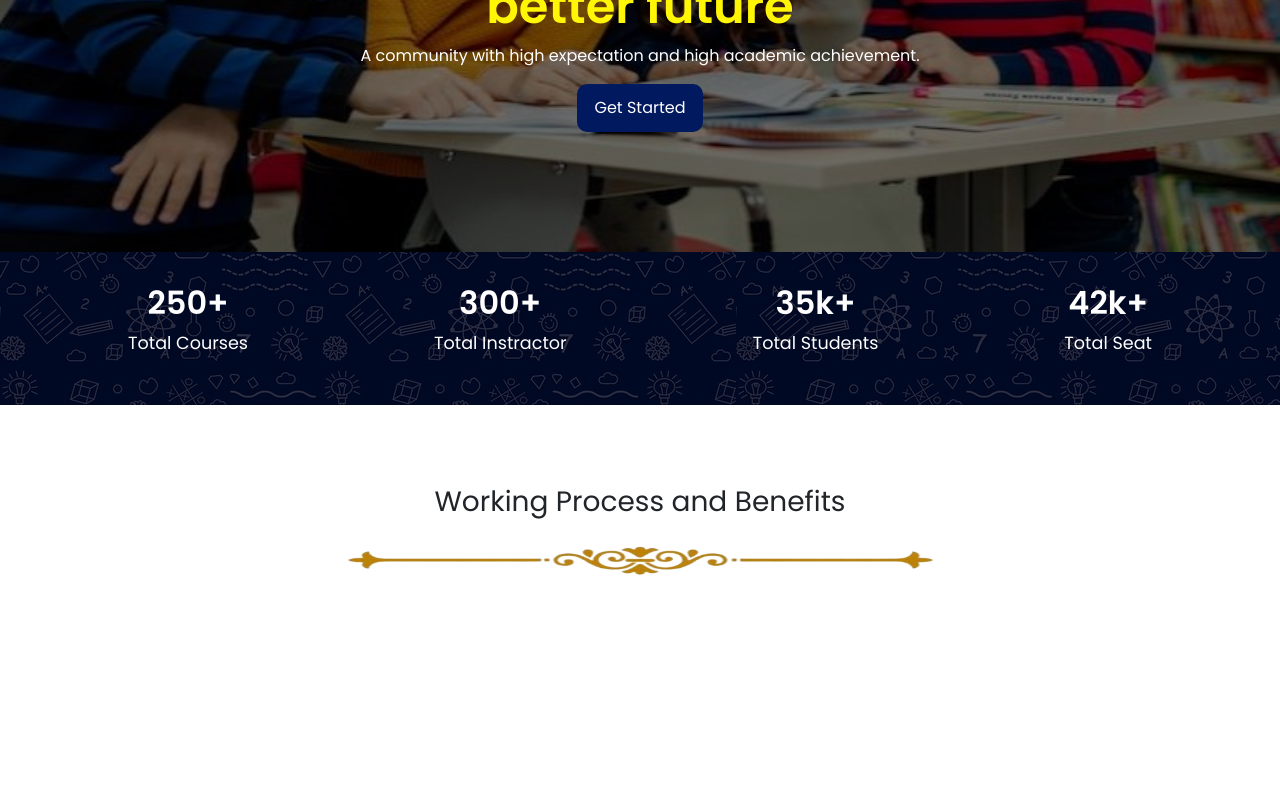
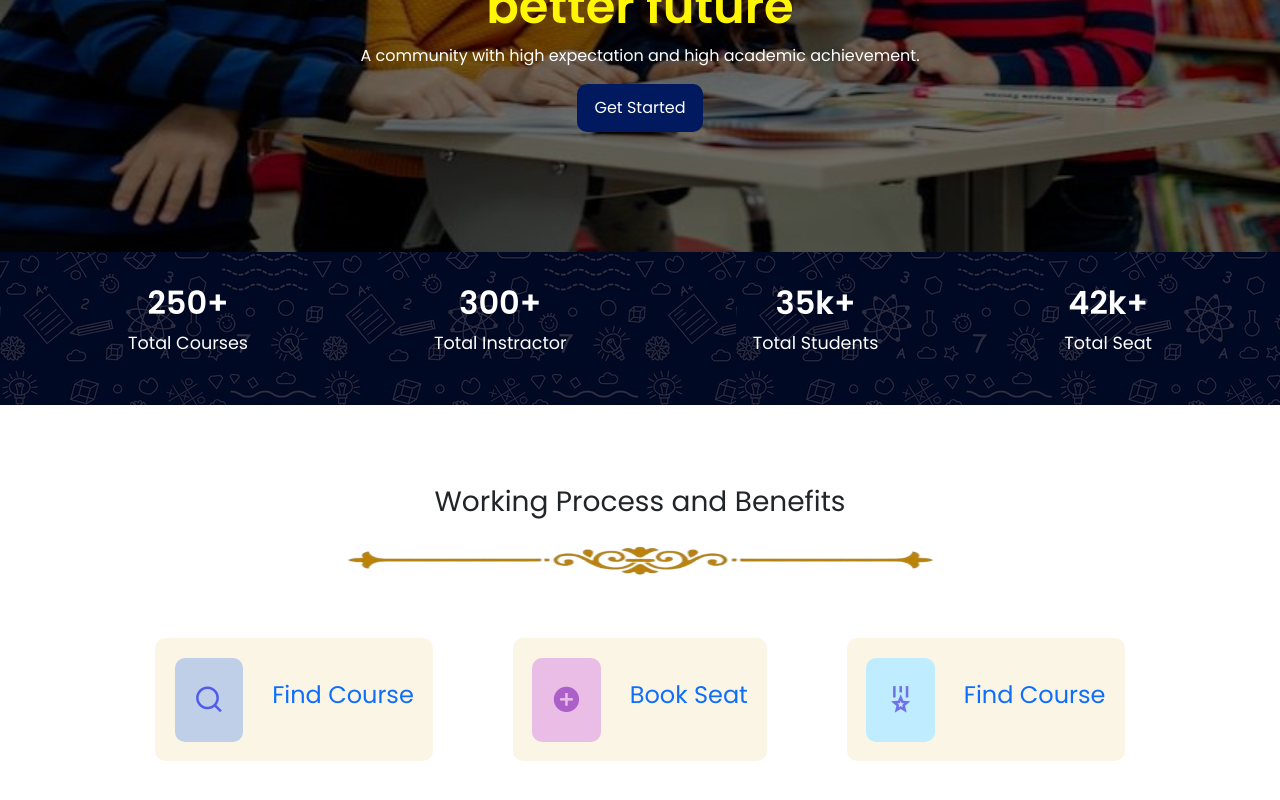
Before and after one commit to collins-dev1/school_website, a React (Create React App) app: page / in a window 1280 px wide. Shown: the part 388-1188 px from the top of the page. Built offline with nearby package versions, Linux system fonts and the light colour scheme.

Commit message:
navbar update

```diff
--- a/package.json
+++ b/package.json
@@ -8,7 +8,8 @@
     "react": "^19.0.0",
     "react-dom": "^19.0.0",
     "react-router-dom": "^5.3.4",
-    "react-scripts": "5.0.1"
+    "react-scripts": "5.0.1",
+    "remixicon": "^4.6.0"
   },
   "scripts": {
     "start": "react-scripts start",
--- a/src/home.js
+++ b/src/home.js
@@ -2,6 +2,7 @@ import school_pic from "./asset/school_picture1.jpeg";
 import school_pic1 from "./asset/school_picture2.jpeg";
 import school_pic2 from "./asset/school_picture3.jpeg";
 import line from "./asset/line.png";
+import { Link } from "react-router-dom/cjs/react-router-dom.min";
 
 
 const Home = () => {
@@ -11,7 +12,7 @@ const Home = () => {
                 <div class="carousel-inner">
                     <div class="carousel-item active">
                         <img src={school_pic} class="d-block w-100" alt="..." />
-                        <div class="carousel-caption d-none d-md-block">
+                        <div class="carousel-caption">
                             <h5 className="display-5" style={{
                                 color: "#FFF605",
                                 fontWeight: "bold",
@@ -23,7 +24,7 @@ const Home = () => {
                     </div>
                     <div class="carousel-item">
                         <img src={school_pic1} class="d-block w-100" alt="..." />
-                        <div class="carousel-caption d-none d-md-block">
+                        <div class="carousel-caption">
                             <h5 className="display-5" style={{
                                 color: "#FFF605",
                                 fontWeight: "bold",
@@ -35,7 +36,7 @@ const Home = () => {
                     </div>
                     <div class="carousel-item">
                         <img src={school_pic2} class="d-block w-100" alt="..." />
-                        <div class="carousel-caption d-none d-md-block">
+                        <div class="carousel-caption">
                             <h5 className="display-5" style={{
                                 color: "#FFF605",
                                 fontWeight: "bold",
@@ -80,10 +81,27 @@ const Home = () => {
             <div className="working">
                 <div className="working-text">
                     <h3>Working Process and Benefits</h3>
-                <img src={line}/>
+                    <img src={line} />
                 </div>
+                <div className="working-container">
+                    <Link>
                         <div>
-
+                            <div className="search"><i className="ri-search-line"></i></div>
+                            <h6>Find Course</h6>
+                        </div>
+                    </Link>
+                    <Link>
+                        <div>
+                            <div className="book"><i class="ri-add-circle-fill"></i></div>
+                            <h6>Book Seat</h6>
+                        </div>
+                    </Link>
+                    <Link>
+                        <div>
+                            <div className="award"><i class="ri-medal-2-line"></i></div>
+                            <h6>Find Course</h6>
+                        </div>
+                    </Link>
                 </div>
             </div>
         </main>
--- a/src/index.css
+++ b/src/index.css
@@ -14,6 +14,18 @@
   padding: 10px;
   background-color: transparent;
   gap: 10rem;
+  position: fixed;
+  transition: background-color 0.3s ease-in-out;
+  z-index: 1000;
+  top: 0;
+  width: 100%;
+}
+
+.navbar-active {
+  background-image: linear-gradient(to bottom right, #FFF605,#00195F);
+  /* background-image: radial-gradient(circle, #FFF605,#00195F); */
+  background-position: center;
+  background-size: cover;
 }
 
 .navba .nav-link ul{
@@ -22,6 +34,15 @@
   align-items: center;
   gap: 2rem;
   list-style: none;
+}
+
+.nav-link-active ul li a{
+  color: #000 !important;
+}
+
+.nav-link-active ul li a:hover{
+  color: #00195F !important;
+  text-decoration: underline double #00195F !important;
 }
 
 .navba .nav-link ul li a{
@@ -170,3 +191,51 @@
   height: 20rem;
   margin-top: -8rem;
 }
+
+.working-container{
+  display: flex;
+  flex-direction: row;
+  justify-content: center;
+  align-items: center;
+  gap: 5rem;
+  margin-top: -5rem;
+}
+
+.working-container div{
+  padding: 1.2rem;
+  background-color: #FBF5E5;
+  display: flex;
+  flex-direction: row;
+  justify-content: center;
+  align-items: center;
+  gap: 1.8rem;
+  border-radius: 10px;
+}
+
+.working-container a{
+  text-decoration: none;
+}
+
+.working-container div .search{
+  background-color: #BFCFE7;
+  color: #525CEB;
+}
+
+.working-container div i{
+  font-size: 1.9rem;
+}
+
+.working-container div h6{
+  font-size: 1.5rem;
+  font-weight: 500;
+}
+
+.working-container div .book{
+  background-color: #EABDE6;
+  color: #AA60C8;
+}
+
+.working-container div .award{
+  background-color: #BFECFF;
+  color: #7071E8;
+}
--- a/src/index.js
+++ b/src/index.js
@@ -4,6 +4,7 @@ import './index.css';
 import App from './App';
 import 'bootstrap/dist/css/bootstrap.min.css';
 import 'bootstrap/dist/js/bootstrap.bundle.js';
+import "remixicon/fonts/remixicon.css";
 
 const root = ReactDOM.createRoot(document.getElementById('root'));
 root.render(
--- a/src/navbar.js
+++ b/src/navbar.js
@@ -1,13 +1,49 @@
 import my_image from "./asset/ogcollinscollegemain.png";
 import {Link} from "react-router-dom";
+import React, {useState, useEffect} from "react";
 
 const Navbar = () => {
+    const [navbar, setNavbar] = useState(false);
+    const [navlink, setNavlink] = useState(false);
+
+    const changeNavlink = () => {
+        if(window.scrollY >= 80){
+            setNavlink(true);
+        }
+        else{
+            setNavlink(false);
+        }
+    };
+
+    const changeBackground = () => {
+        if(window.scrollY >= 80){
+            setNavbar(true);
+        }
+        else{
+            setNavbar(false)
+        }
+    };
+
+    useEffect(() => {
+        window.addEventListener("scroll", changeBackground);
+        return () => {
+            window.removeEventListener("scroll", changeBackground);
+        }
+    }, []);
+
+    useEffect(() => {
+        window.addEventListener("scroll", changeNavlink);
+        return () => {
+            window.removeEventListener("scroll", changeNavlink);
+        }
+    }, []);
+
     return (
-        <div className="navba fixed-top">
+        <nav className={navbar ? "navba navbar-active" : "navba"}>
             <div className="nav-logo">
                 <img src={my_image} width="100px" height="100px"/>
             </div>
-            <div className="nav-link">
+            <div className={navlink ? "nav-link nav-link-active" : "nav-link"}>
                 <ul>
                     <li><Link to="/">Home</Link></li>
                     <li><Link to="/about">About Us</Link></li>
@@ -23,7 +59,7 @@ const Navbar = () => {
                     <button>Register</button>
                 </a>
             </div>
-        </div>
+        </nav>
      );
 }
 
```
Also changed, not shown: 1 other file (tests, documents, lock files or other folders). Lines whose indentation alone changed are shown as unchanged.
